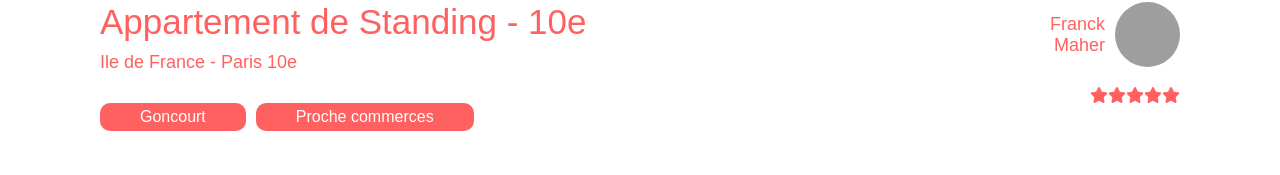
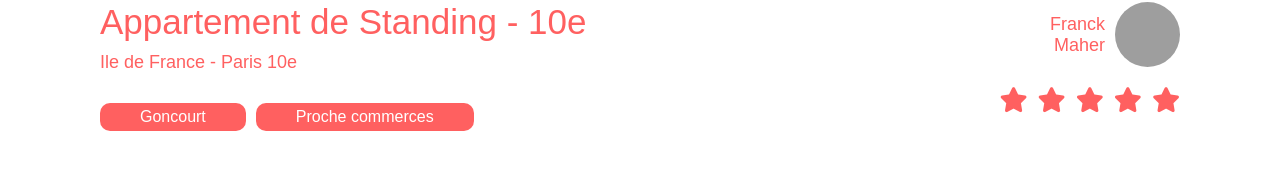
Before and after one commit to Lotshana/Kasa, a React (Create React App) app: page /housing/0979876d in a window 1280 px wide. Shown: the part 593-768 px from the top of the page. Built offline with nearby package versions, Linux system fonts and the light colour scheme; grey boxes are pictures that could not be loaded.

Commit message:
Mis à jour CSS rating

```diff
--- a/src/components/Rating.jsx
+++ b/src/components/Rating.jsx
@@ -6,9 +6,9 @@ const Stars = ({ note }) => {
           {
             Star.map((item) =>
             item <= note ?
-            <i key={`${item}`} className='fa-solid fa-star orange-star'></i>
+            <i key={`${item}`} className='fa-solid fa-star orange-star star'></i>
             :
-            <i key={`${item}`} className='fa-solid fa-star grey-star'></i>
+            <i key={`${item}`} className='fa-solid fa-star grey-star star'></i>
             )
           }
         </div>
--- a/src/styles/sass/base/_global.scss
+++ b/src/styles/sass/base/_global.scss
@@ -14,11 +14,3 @@ h1 {
     font-size: 35px;
     font-weight: 400;
 }
-
-.orange-star {
-    color: $color-secondary;
-}
-
-.grey-star {
-    color: $color-tertiary;
-}
--- a/src/styles/sass/layouts/_housing.scss
+++ b/src/styles/sass/layouts/_housing.scss
@@ -48,9 +48,17 @@
     width: 100%;
     flex: 1;
 
-    .star-svg {
+    .star {
         margin-left: 10px;
-        width: 30px;
+        font-size: 25px;
+    }
+
+    .orange-star {
+        color: $color-secondary;
+    }
+
+    .grey-star {
+        color: $color-tertiary;
     }
 }
 
--- a/src/styles/styles.css
+++ b/src/styles/styles.css
@@ -11,14 +11,6 @@ li {
 h1 {
   font-size: 35px;
   font-weight: 400;
-}
-
-.orange-star {
-  color: #FF6060;
-}
-
-.grey-star {
-  color: #F7F7F7;
 }
 
 .Navigation {
@@ -295,9 +287,15 @@ h1 {
   width: 100%;
   flex: 1;
 }
-.User .star-svg {
+.User .star {
   margin-left: 10px;
-  width: 30px;
+  font-size: 25px;
+}
+.User .orange-star {
+  color: #FF6060;
+}
+.User .grey-star {
+  color: #F7F7F7;
 }
 
 .Profile {
```
Also changed, not shown: 1 other file (tests, documents, lock files or other folders).
